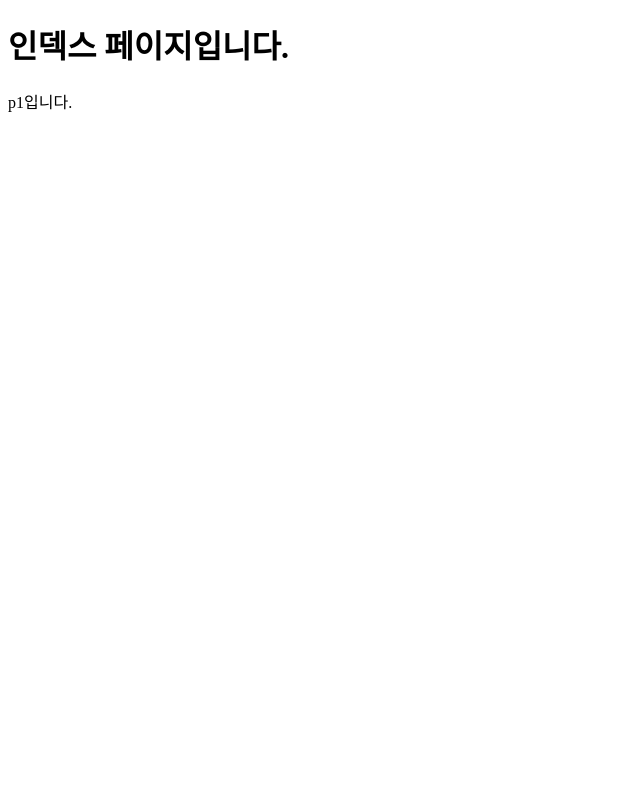
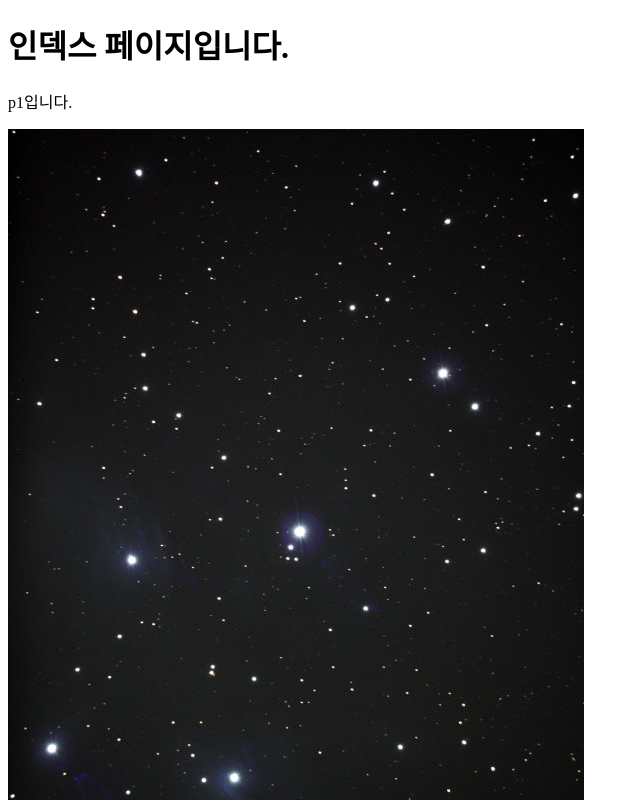
Before and after one commit to shmoon37/my_app, a plain HTML site: page index.html in a window 1280 px wide. Shown: the top 800 px of the page, without its empty margins (0-640 px from the left). Drawn offline with Linux system fonts and the light colour scheme.

Commit message:
img added

```diff
--- a/index.html
+++ b/index.html
@@ -9,5 +9,6 @@
 <body>
     <h1>인덱스 페이지입니다.</h1>
     <p>p1입니다.</p>
+    <img src="images/space.jpg">
 </body>
 </html>
```
